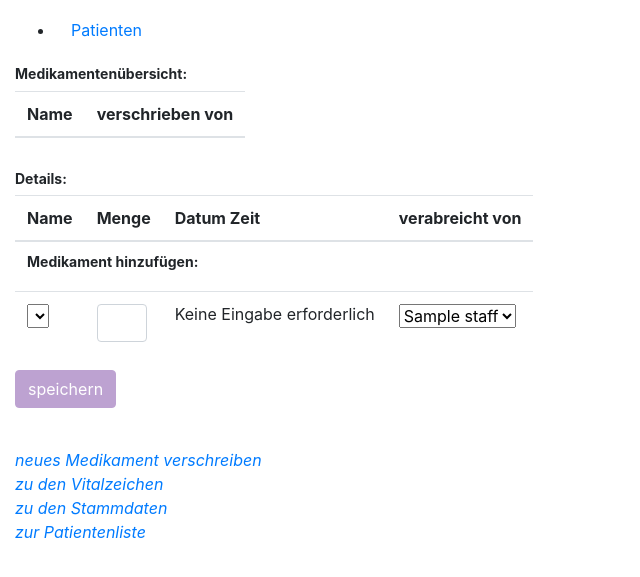
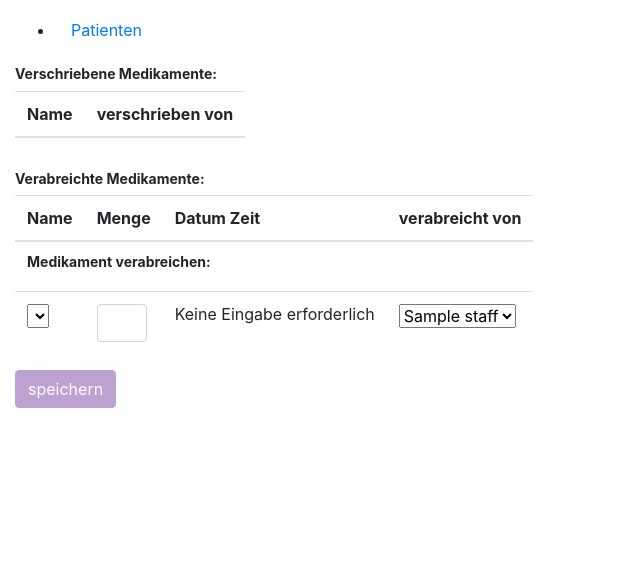
Before and after one commit to sandraburri/bfh-kis-2018, a PHP site: page /medicament.php in a window 1280 px wide. Shown: the part 56-633 px from the top of the page, without its empty margins (0-640 px from the left). Run offline with PHP 8.4, Linux system fonts and the light colour scheme; the visitor is signed in with stand-in values (Sample User, id 1); tables that the repository leaves empty or names only in its code hold one stand-in row (values such as "Sample post"); data that the repository does not hold is empty; some libraries are stand-ins or nearby versions.

Commit message:
Links rausgeputzt und Titel treffender gewählt

```diff
--- a/medicament.php
+++ b/medicament.php
@@ -3,7 +3,7 @@
 session_start();
 
 if(!isset($_SESSION['user'])){
-  header("Location:     main.php");
+  header("Location: main.php");
   exit();
 }
 
@@ -82,7 +82,7 @@ try {
     $statement->bindParam(':patientID', $patientID, PDO::PARAM_INT);
     $result = $statement->execute();
 
-    echo '<h2>Medikamentenübersicht:<br></h2>';
+    echo '<h2>Verschriebene Medikamente:</h2>';
     echo '<div id="medicine" class="medicine">';
 
     echo '<form method="POST" id="quantity_form" class="form-horizontal">';
@@ -115,7 +115,7 @@ try {
         var_dump($e);
     }
 
-     echo '<h2><br>Details:<br></h2>';
+     echo '<h2><br>Verabreichte Medikamente:<br></h2>';
 
 try {
 
@@ -175,7 +175,7 @@ try {
         echo '</tr>';
     }
     echo '<tr>';
-        echo '<td colspan=5> <h2>Medikament hinzufügen:</h2></td>';
+        echo '<td colspan=5> <h2>Medikament verabreichen:</h2></td>';
         echo '</tr>';
 
         echo '<tr class="inline-form">';
@@ -206,7 +206,9 @@ try {
             echo '<td>';
                 echo '<select name="nurse">';
                 foreach ($nurses as $id => $name) {
-                    echo '<option value="'.$id.'"> '.$name.' </option>';
+                    $selected = $_SESSION['staffID'] == $id ? ' selected="selected"' : '';
+
+                    echo '<option value="'.$id.'"'.$selected.'> '.$name.' </option>';
                 }
                 echo '</select>';
             echo '</td>';
@@ -229,14 +231,6 @@ catch(PDOException $e) {
 
         $dbh = null;
 ?>
-
-<i><a href="medicamentPrescription.php?id=<?php echo $patientID ?>">neues Medikament verschreiben</a></i>
-<br />
-<i><a href="vitalsign.php?id=<?php echo $patientID ?>">zu den Vitalzeichen</a></i>
-<br />
-<i><a href="stammdaten.php?id=<?php echo $patientID ?>">zu den Stammdaten</a></i>
-<br />
-<i><a href="listPatients.php">zur Patientenliste</a></i>
 
 <script type="text/javascript">
 
```
